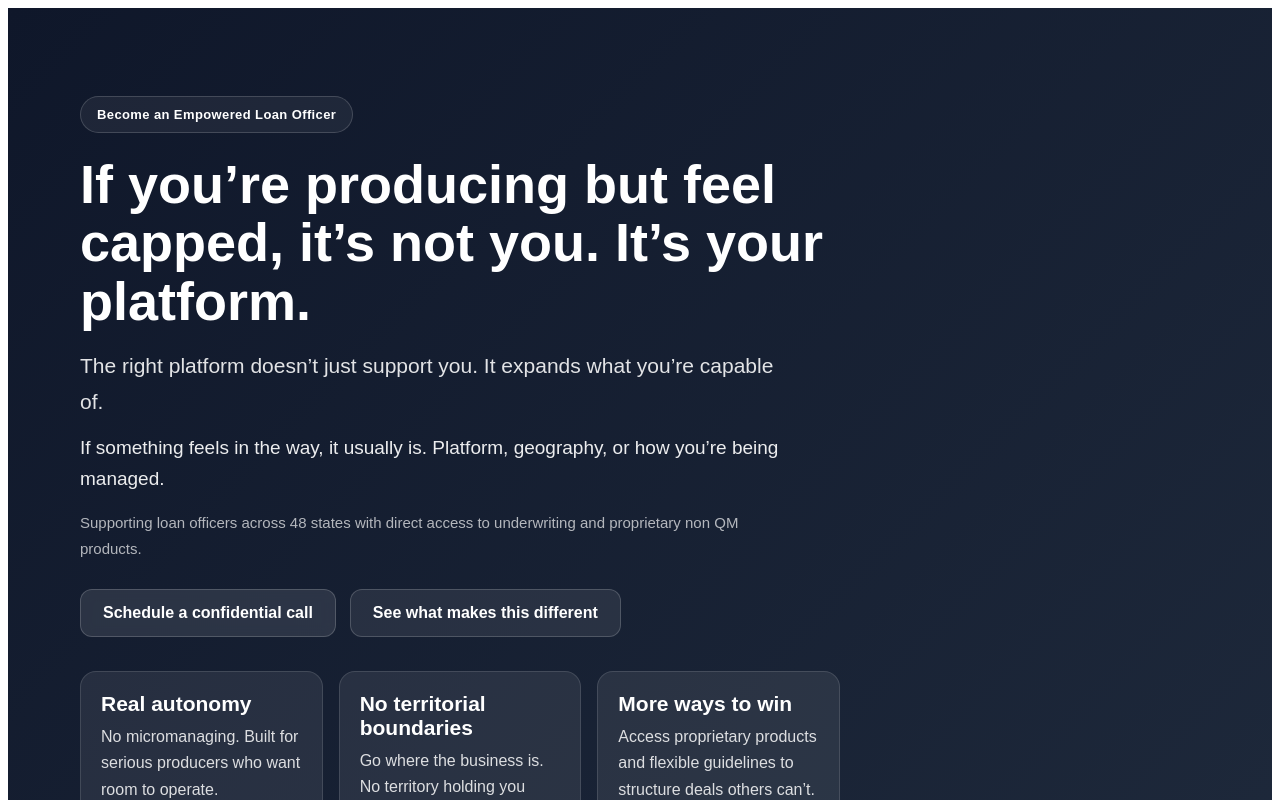
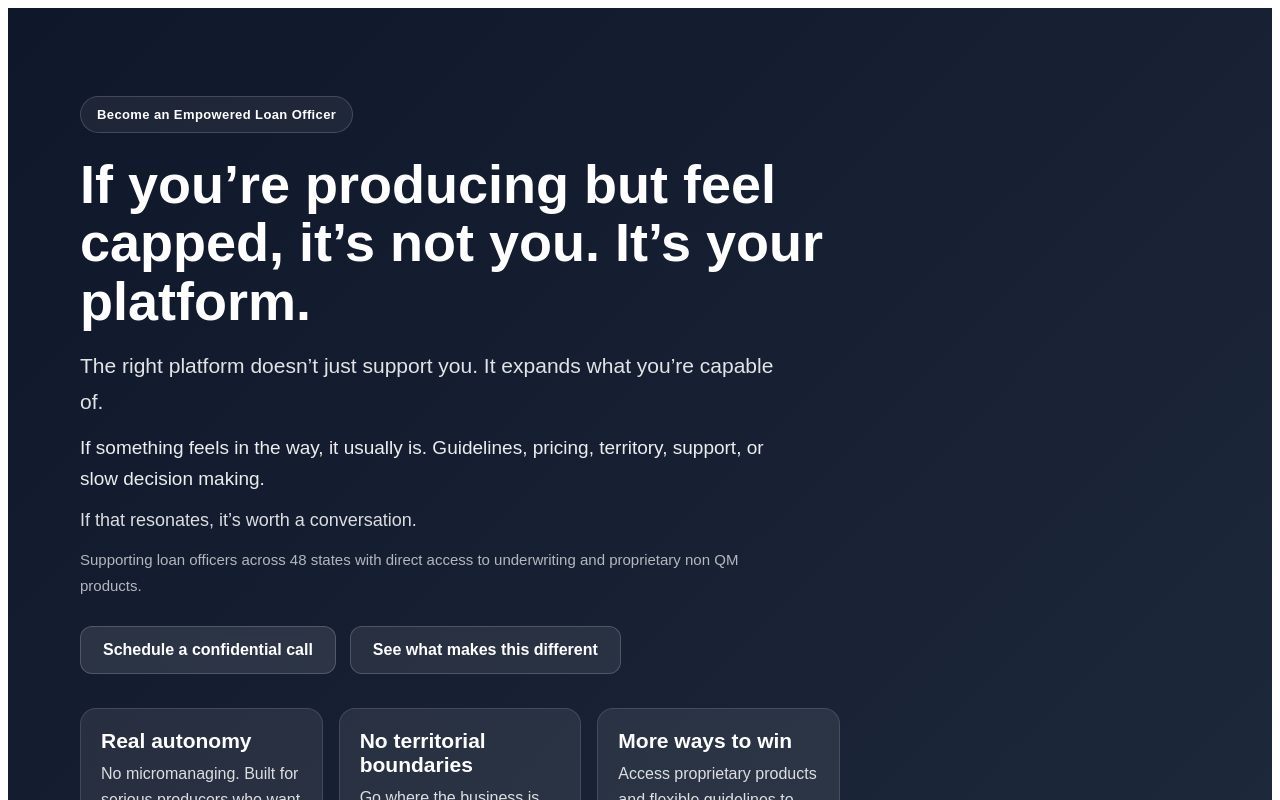
Before and after one commit to cadickie/empoweredlo, a Next.js app: page / in a window 1280 px wide. Shown: the top 800 px of the page. Built offline with nearby package versions, Linux system fonts and the light colour scheme.

Commit message:
Update page.jsx

```diff
--- a/app/page.jsx
+++ b/app/page.jsx
@@ -104,7 +104,7 @@ export default function Home() {
                 maxWidth: "760px",
               }}
             >
-              If you’re producing but feel capped, it’s not you. It’s your platform.
+               If you’re producing but feel capped, it’s not you. It’s your platform.
             </h1>
 
             <p
@@ -129,9 +129,17 @@ export default function Home() {
                 maxWidth: "700px",
               }}
             >
-              If something feels in the way, it usually is. Platform, geography, or how you’re being managed.
+              If something feels in the way, it usually is. Guidelines, pricing, territory, support, or slow decision making.
             </div>
-
+<div
+  style={{
+    fontSize: "18px",
+    color: "rgba(255,255,255,0.85)",
+    margin: "0 0 16px",
+  }}
+>
+  If that resonates, it’s worth a conversation.
+</div>
             <p
               style={{
                 color: "rgba(255,255,255,0.68)",
```
